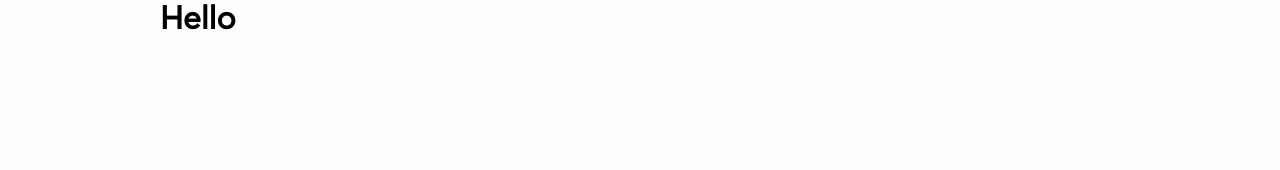
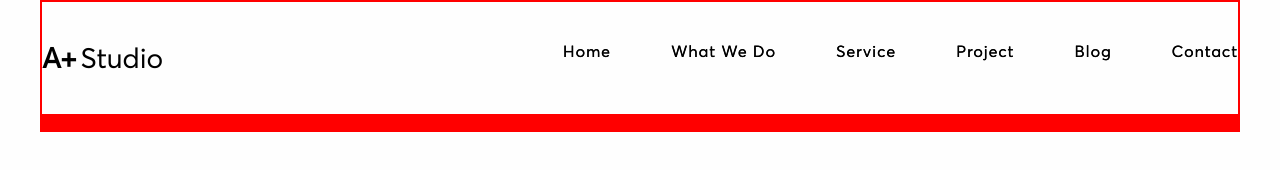
Before and after one commit to KHARKIVSKA-KURKUMA/AStudio, a website built with Parcel: page src/index.html in a window 1280 px wide. Built offline with nearby package versions, Linux system fonts and the light colour scheme.

Commit message:
add header

```diff
--- a/src/partials/header.html
+++ b/src/partials/header.html
@@ -1,3 +1,29 @@
 <header class="header">
-  <div class="container"><h1>Hello</h1></div>
+  <div class="container">
+    <div class="header-logoWrap">
+      <p class="header-logo"><span>A+</span>Studio</p>
+    </div>
+    <nav class="header-nav">
+      <ul class="header-list list">
+        <li class="header-item">
+          <a href="#" class="header-link link">Home</a>
+        </li>
+        <li class="header-item">
+          <a href="#" class="header-link link">What We Do</a>
+        </li>
+        <li class="header-item">
+          <a href="#" class="header-link link">Service</a>
+        </li>
+        <li class="header-item">
+          <a href="#" class="header-link link">Project</a>
+        </li>
+        <li class="header-item">
+          <a href="#" class="header-link link">Blog</a>
+        </li>
+        <li class="header-item">
+          <a href="#" class="header-link link">Contact</a>
+        </li>
+      </ul>
+    </nav>
+  </div>
 </header>
--- a/src/sass/base/_container.scss
+++ b/src/sass/base/_container.scss
@@ -2,4 +2,5 @@
   width: 1200px;
   padding: 0 120px;
   margin: 0 auto;
+  border: 2px solid red;
 }
--- a/src/sass/layouts/_header.scss
+++ b/src/sass/layouts/_header.scss
@@ -0,0 +1,27 @@
+.header {
+  .container {
+    padding: 40px 0;
+    display: flex;
+    justify-content: space-between;
+  }
+  &-logoWrap {
+    max-width: 120px;
+  }
+  &-logo {
+    font-size: 28px;
+    span {
+      margin-right: 4px;
+      font-weight: 900;
+    }
+  }
+  &-list {
+    display: flex;
+    gap: 60px;
+  }
+  &-link {
+    color: $blackColor;
+    font-size: 16px;
+    letter-spacing: 1px;
+    text-shadow: 0.2px 0.2px $blackColor;
+  }
+}
```
